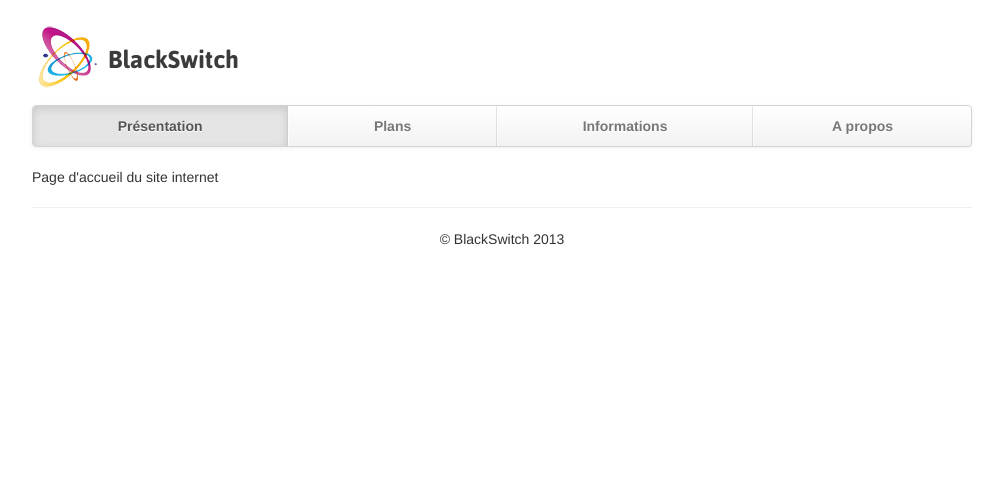
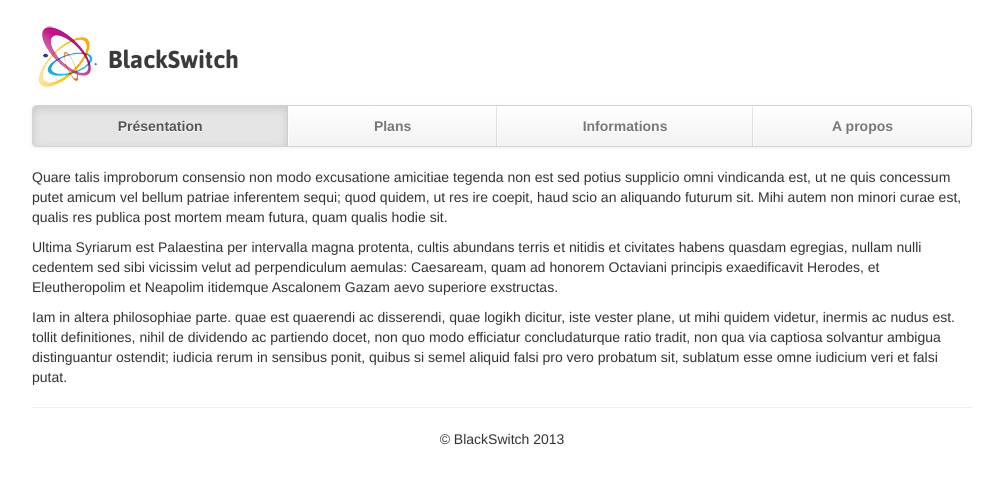
Before and after one commit to aerialls/TCS, a PHP site: template templates/index.html.twig in a window 1280 px wide. Shown: the top 484 px of the page, without its empty margins (138-1141 px from the left). Run offline with PHP 8.4, Linux system fonts and the light colour scheme; the template is opened without the code that fills it, so the values that code supplies are empty; some libraries are stand-ins or nearby versions.

Commit message:
added false text

```diff
--- a/templates/index.html.twig
+++ b/templates/index.html.twig
@@ -1,5 +1,7 @@
 {% extends 'layout.html.twig' %}
 
 {% block content %}
-    Page d'accueil du site internet
+    <p>Quare talis improborum consensio non modo excusatione amicitiae tegenda non est sed potius supplicio omni vindicanda est, ut ne quis concessum putet amicum vel bellum patriae inferentem sequi; quod quidem, ut res ire coepit, haud scio an aliquando futurum sit. Mihi autem non minori curae est, qualis res publica post mortem meam futura, quam qualis hodie sit.</p>
+    <p>Ultima Syriarum est Palaestina per intervalla magna protenta, cultis abundans terris et nitidis et civitates habens quasdam egregias, nullam nulli cedentem sed sibi vicissim velut ad perpendiculum aemulas: Caesaream, quam ad honorem Octaviani principis exaedificavit Herodes, et Eleutheropolim et Neapolim itidemque Ascalonem Gazam aevo superiore exstructas.</p>
+    <p>Iam in altera philosophiae parte. quae est quaerendi ac disserendi, quae logikh dicitur, iste vester plane, ut mihi quidem videtur, inermis ac nudus est. tollit definitiones, nihil de dividendo ac partiendo docet, non quo modo efficiatur concludaturque ratio tradit, non qua via captiosa solvantur ambigua distinguantur ostendit; iudicia rerum in sensibus ponit, quibus si semel aliquid falsi pro vero probatum sit, sublatum esse omne iudicium veri et falsi putat.</p>
 {% endblock %}
```
